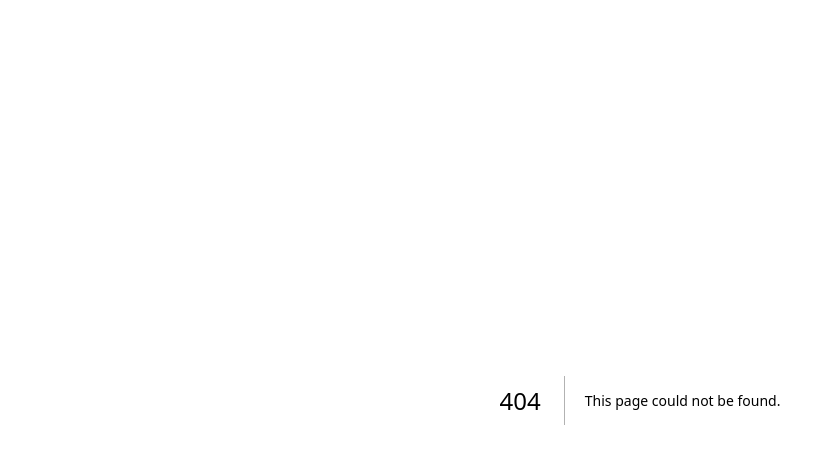
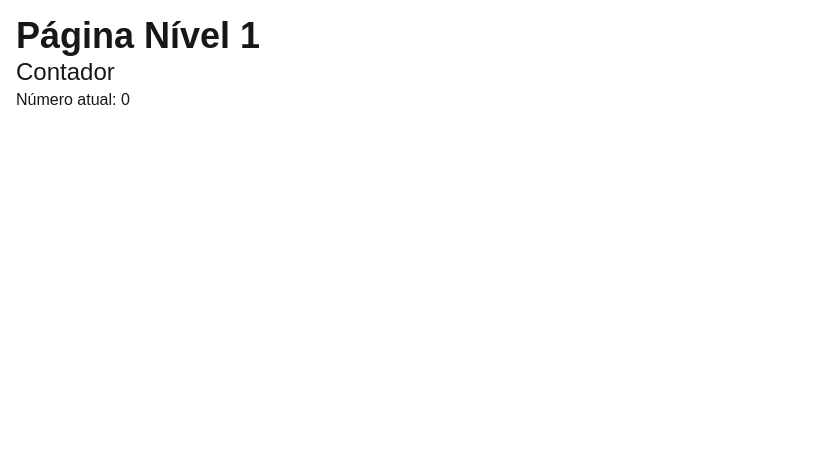
Before and after one commit to AllysonAbreu/react_studies, a Next.js app in the folder fundamentos-front-end-react/: page /nivel-1 in a window 1280 px wide. Before the commit this address had no page. Shown: the top 464 px of the page, without its empty margins (0-826 px from the left). Built offline with nearby package versions, Linux system fonts and the light colour scheme.

Commit message:
feat: Conceito e utilização de estado do cliente pelo servidor

```diff
--- a/fundamentos-front-end-react/src/app/layout.tsx
+++ b/fundamentos-front-end-react/src/app/layout.tsx
@@ -27,7 +27,11 @@ export default function RootLayout({
       lang="en"
       className={`${geistSans.variable} ${geistMono.variable} h-full antialiased`}
     >
-      <body className="min-h-full flex flex-col">{children}</body>
+      <body className="min-h-full flex flex-col">
+        <div className="p-4">
+          {children}
+        </div>
+      </body>
     </html>
   );
 }
--- /dev/null
+++ b/fundamentos-front-end-react/src/app/nivel-1/page.tsx
@@ -0,0 +1,11 @@
+import { Contador } from "@/components/Contador";
+import Link from "next/link";
+
+const Page = ()  => (
+  <div>
+    <h1 className="text-4xl font-bold">Página Nível 1</h1>
+    <Contador/>
+  </div>
+);
+
+export default Page;
--- /dev/null
+++ b/fundamentos-front-end-react/src/components/Contador.tsx
@@ -0,0 +1,14 @@
+"use client"
+import { useState } from "react";
+
+export const Contador = () => {
+    const [contador, _setContador] = useState(0);
+
+
+    return (
+        <div>
+            <h2 className="text-2xl">Contador</h2>
+            <p>Número atual: {contador}</p>
+        </div>
+    );
+};
```
